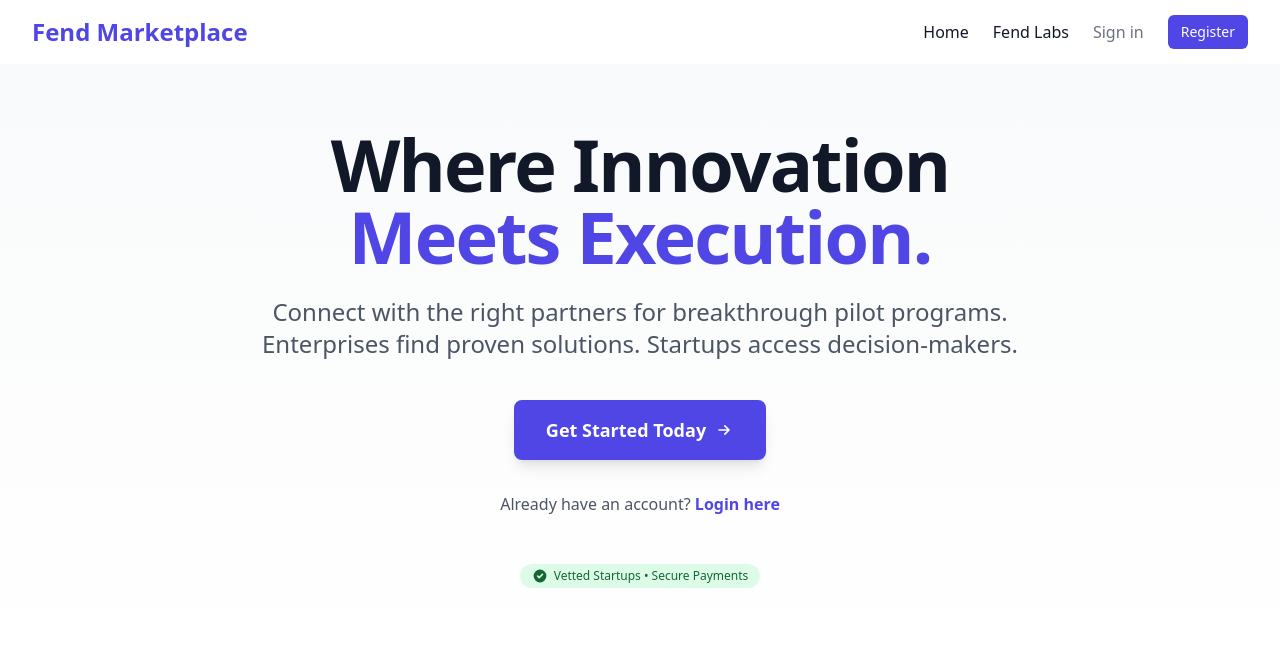
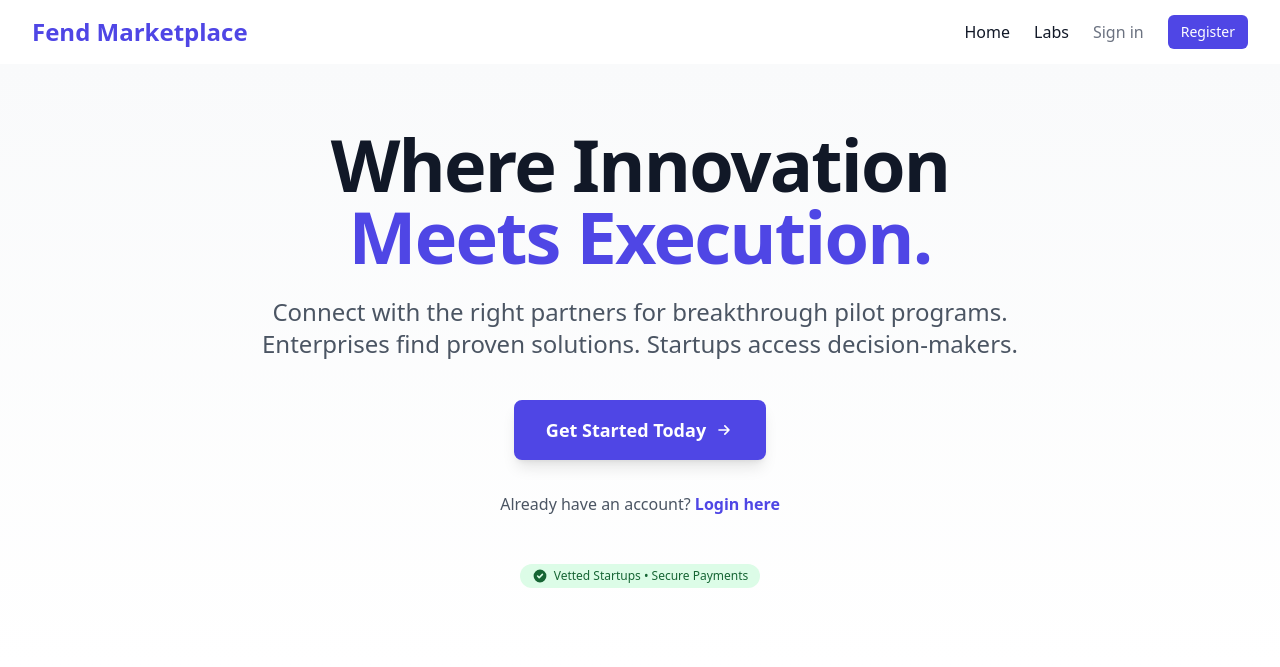
Before and after one commit to sameerhimati/fend-marketplace, a Django app: page / in a window 1280 px wide. Shown: the top 667 px of the page. Run offline with Django 5.2, Linux system fonts and the light colour scheme; data that the repository does not hold is empty; some libraries are stand-ins or nearby versions.

Commit message:
landing page

```diff
--- a/templates/base.html
+++ b/templates/base.html
@@ -194,7 +194,7 @@
                     <!-- Desktop Menu -->
                     <div class="hidden md:flex items-center space-x-6">
                         <a href="https://fend.ai/" class="text-gray-900 hover:text-indigo-600 font-medium transition-colors">Home</a>
-                        <a href="https://fend.ai/#fend-labs" class="text-gray-900 hover:text-indigo-600 font-medium transition-colors">Fend Labs</a>
+                        <a href="https://fend.ai/#fend-labs" class="text-gray-900 hover:text-indigo-600 font-medium transition-colors">Labs</a>
                         <a href="{% url 'organizations:login' %}" class="text-gray-500 hover:text-gray-700">Sign in</a>
                         <a href="{% url 'organizations:register' %}" class="inline-flex items-center px-3 py-1.5 border border-transparent text-sm font-medium rounded-md text-white bg-indigo-600 hover:bg-indigo-700">
                             Register
@@ -213,7 +213,7 @@
                 <div id="mobile-menu-landing" class="hidden md:hidden border-t border-gray-200">
                     <div class="px-4 py-3 space-y-2">
                         <a href="https://fend.ai/" class="block px-3 py-2 rounded-md text-base font-medium text-gray-700 hover:text-indigo-600 hover:bg-gray-50">Home</a>
-                        <a href="https://fend.ai/#fend-labs" class="block px-3 py-2 rounded-md text-base font-medium text-gray-700 hover:text-indigo-600 hover:bg-gray-50">Fend Labs</a>
+                        <a href="https://fend.ai/#fend-labs" class="block px-3 py-2 rounded-md text-base font-medium text-gray-700 hover:text-indigo-600 hover:bg-gray-50">Labs</a>
                         <div class="pt-2 border-t border-gray-200">
                             <a href="{% url 'organizations:login' %}" class="block px-3 py-2 rounded-md text-base font-medium text-gray-700 hover:text-gray-900 hover:bg-gray-50">Sign in</a>
                             <a href="{% url 'organizations:register' %}" class="block px-3 py-2 rounded-md text-base font-medium text-white bg-indigo-600 hover:bg-indigo-700 text-center">Register</a>
```
